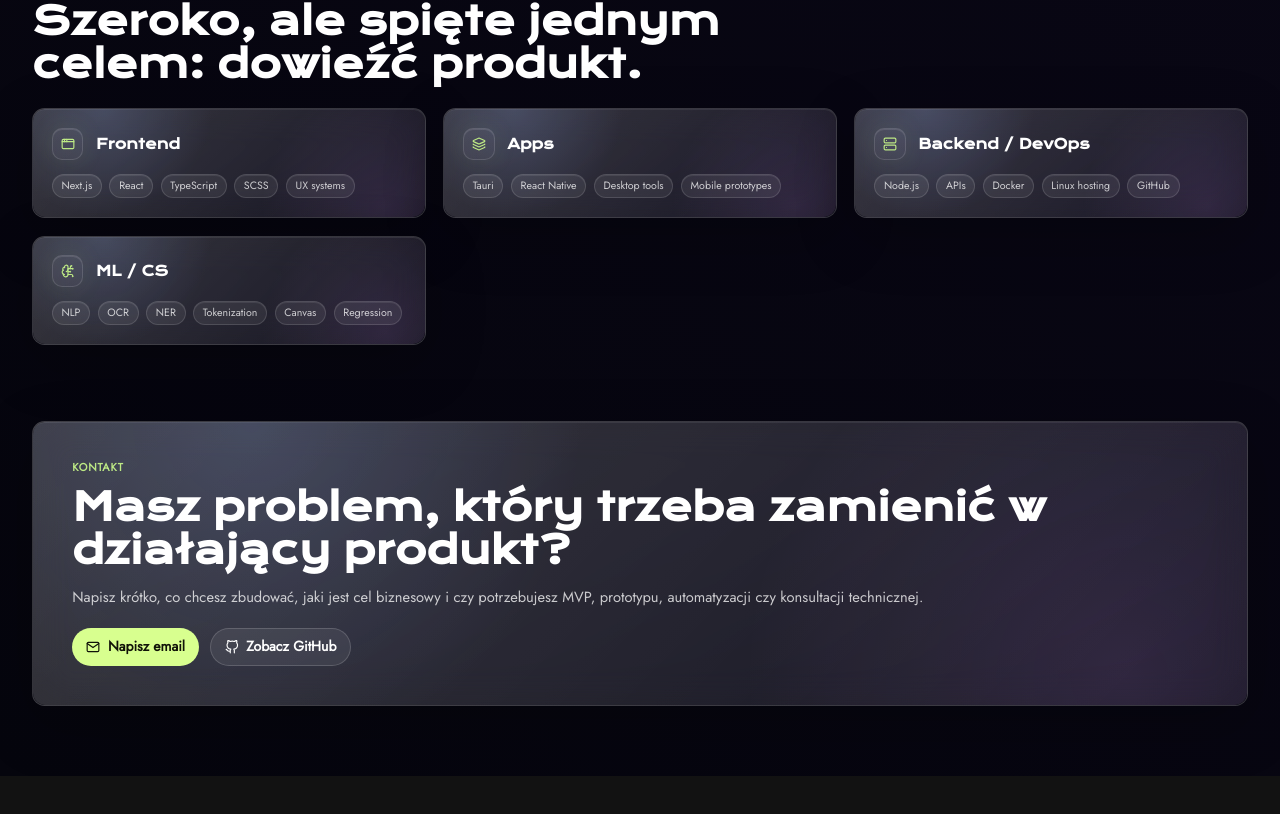
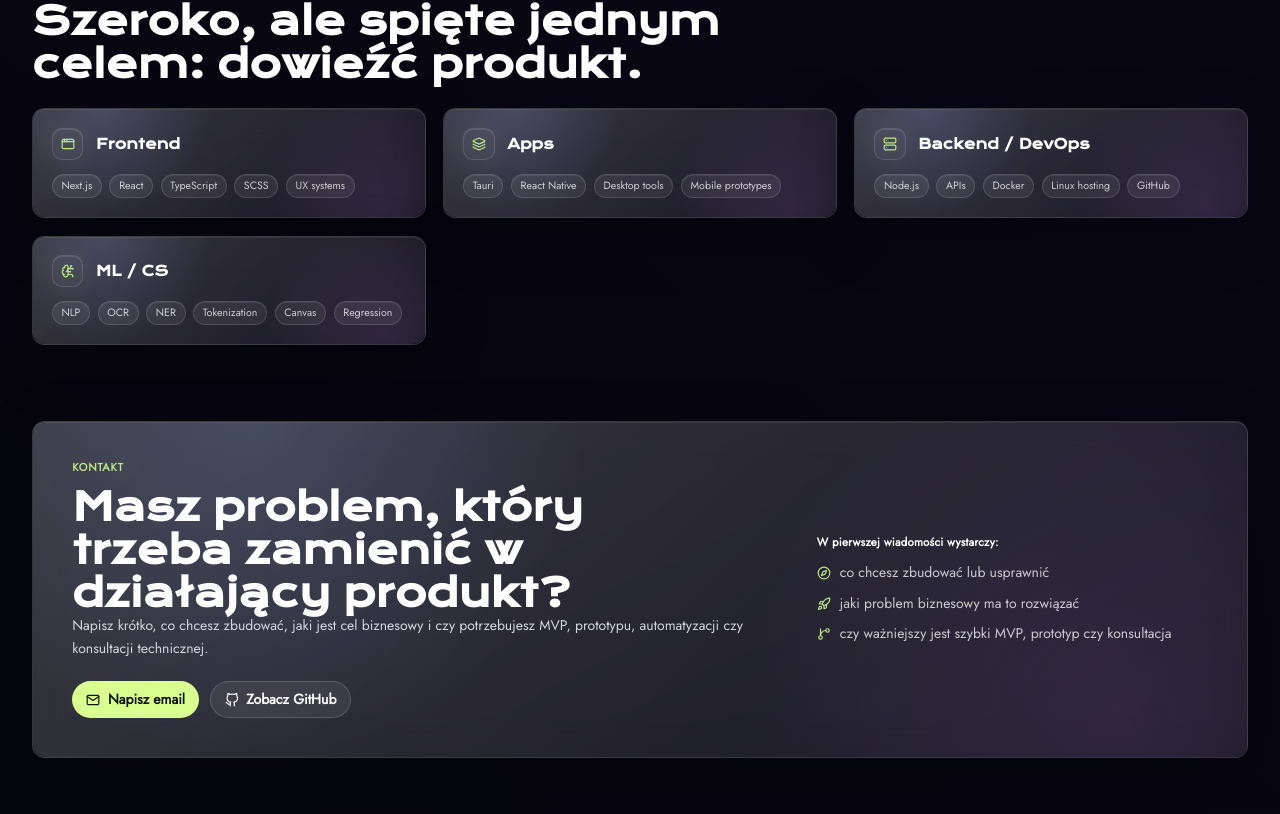
Before and after one commit to dawidbartczak/portfolio, a Next.js app: page / in a window 1280 px wide. Shown: the part 4996-5810 px from the top of the page. Before the commit the page ends 5772 px from the top, so only its background shows below. Built offline with nearby package versions, Linux system fonts and the light colour scheme.

Commit message:
Add brief starter to contact CTA

```diff
--- a/src/components/PortfolioLanding/PortfolioLanding.module.scss
+++ b/src/components/PortfolioLanding/PortfolioLanding.module.scss
@@ -1251,8 +1251,57 @@
     margin-bottom: 1rem;
 }
 
+.contactBody {
+    display: grid;
+    grid-template-columns: minmax(0, 0.95fr) minmax(280px, 0.58fr);
+    gap: clamp(1.4rem, 4vw, 3.2rem);
+    align-items: center;
+}
+
+.contactCopy {
+    min-width: 0;
+}
+
 .contactActions {
     margin-top: 1.35rem;
+}
+
+.briefStarter {
+    display: grid;
+    gap: 0.9rem;
+    min-width: 0;
+    border-left: 1px solid var(--glass-border);
+    padding-left: clamp(1rem, 2.4vw, 1.6rem);
+}
+
+.briefStarter > span {
+    color: var(--text-strong);
+    font-size: 0.82rem;
+    font-weight: 900;
+    letter-spacing: 0.02em;
+}
+
+.briefStarter ul {
+    display: grid;
+    gap: 0.72rem;
+    margin: 0;
+    padding: 0;
+    list-style: none;
+}
+
+.briefStarter li {
+    display: grid;
+    grid-template-columns: auto minmax(0, 1fr);
+    gap: 0.65rem;
+    align-items: center;
+    color: var(--text-muted);
+    line-height: 1.45;
+}
+
+.briefIcon {
+    width: 1rem;
+    height: 1rem;
+    color: var(--accent-strong);
 }
 
 @media (max-width: 980px) {
@@ -1292,6 +1341,17 @@
 
     .deliverablesPanel {
         grid-column: 1 / -1;
+    }
+
+    .contactBody {
+        grid-template-columns: 1fr;
+    }
+
+    .briefStarter {
+        border-left: 0;
+        border-top: 1px solid var(--glass-border);
+        padding-top: 1.1rem;
+        padding-left: 0;
     }
 
     .processGrid::before {
--- a/src/components/PortfolioLanding/index.tsx
+++ b/src/components/PortfolioLanding/index.tsx
@@ -53,6 +53,7 @@ const proofIcons = [Compass, Github, Boxes, Sparkles];
 const collaborationIcons = [Compass, Rocket, GitBranch];
 const deliverableIcons = [Github, Server, Code2];
 const techIcons = [AppWindow, Layers3, Server, BrainCircuit];
+const briefIcons = [Compass, Rocket, GitBranch];
 
 const capabilityItems = [
     {label: "Full-stack", Icon: Layers3},
@@ -666,6 +667,8 @@ export default function PortfolioLanding() {
 
             <section className={cx(styles.contactSection, styles.glassPanel, styles.interactiveCard)} data-reveal id="contact">
                 <div className={styles.panelContent}>
+                    <div className={styles.contactBody}>
+                        <div className={styles.contactCopy}>
                             <p className={styles.eyebrow}>{t(siteCopy.contact.eyebrow)}</p>
                             <h2>{t(siteCopy.contact.title)}</h2>
                             <p>{t(siteCopy.contact.lead)}</p>
@@ -678,6 +681,23 @@ export default function PortfolioLanding() {
                                     <Github className={styles.buttonIcon}/>
                                     <span>{t(siteCopy.contact.githubLabel)}</span>
                                 </a>
+                            </div>
+                        </div>
+                        <aside className={styles.briefStarter}>
+                            <span>{t(siteCopy.contact.briefTitle)}</span>
+                            <ul>
+                                {siteCopy.contact.briefItems.map((item, index) => {
+                                    const Icon = briefIcons[index] ?? Sparkles;
+
+                                    return (
+                                        <li key={`brief-${index}`}>
+                                            <IconGlyph Icon={Icon} className={styles.briefIcon}/>
+                                            <span>{t(item)}</span>
+                                        </li>
+                                    );
+                                })}
+                            </ul>
+                        </aside>
                     </div>
                 </div>
             </section>
--- a/src/content/site.ts
+++ b/src/content/site.ts
@@ -173,6 +173,12 @@ export const siteCopy = {
         },
         emailLabel: {pl: "Napisz email", en: "Email me"},
         githubLabel: {pl: "Zobacz GitHub", en: "View GitHub"},
+        briefTitle: {pl: "W pierwszej wiadomości wystarczy:", en: "For the first message, send:"},
+        briefItems: [
+            {pl: "co chcesz zbudować lub usprawnić", en: "what you want to build or improve"},
+            {pl: "jaki problem biznesowy ma to rozwiązać", en: "what business problem it should solve"},
+            {pl: "czy ważniejszy jest szybki MVP, prototyp czy konsultacja", en: "whether you need a fast MVP, prototype or consultation"},
+        ],
     },
 } satisfies Record<string, unknown>;
 
```
Lines whose indentation alone changed are shown as unchanged.
